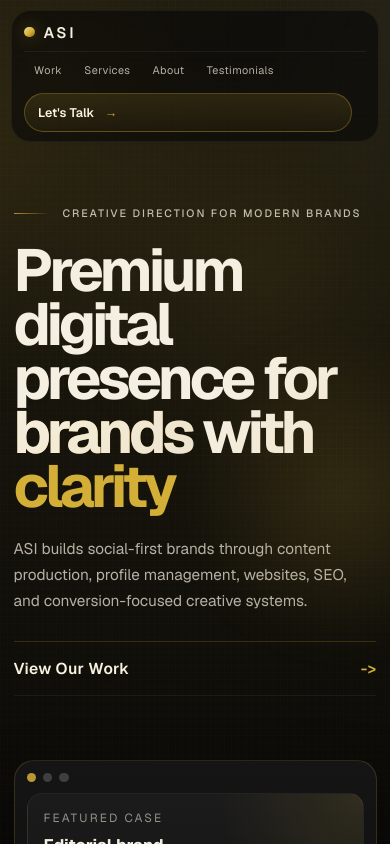
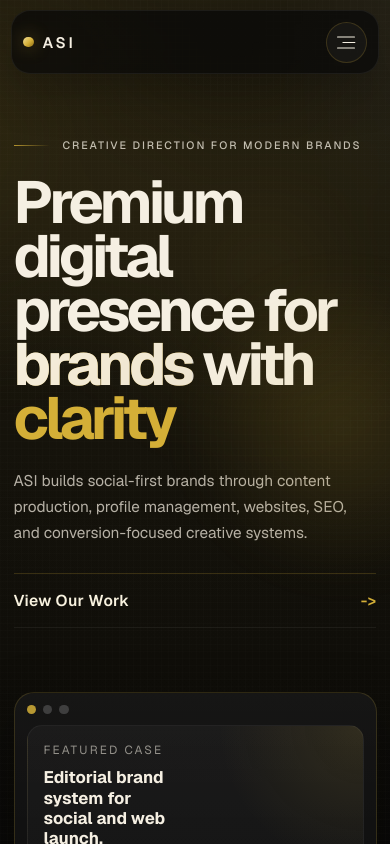
Before and after one commit to nemanja2424/asi, a Next.js app: page / in a window 390 px wide. Shown: the top 844 px of the page. Built offline with nearby package versions, Linux system fonts and the light colour scheme.

Commit message:
header za telefon

```diff
--- a/src/app/globals.css
+++ b/src/app/globals.css
@@ -51,6 +51,7 @@ select {
 }
 
 .nav-shell {
+  position: relative;
   display: flex;
   align-items: center;
   justify-content: space-between;
@@ -69,6 +70,11 @@ select {
     backdrop-filter 220ms ease,
     box-shadow 220ms ease,
     transform 220ms ease;
+}
+
+.mobile-menu-toggle,
+.mobile-nav-panel {
+  display: none;
 }
 
 .nav-shell-scrolled {
@@ -256,16 +262,187 @@ select {
 
 @media (max-width: 920px) {
   .site-header {
-    padding-top: 0.9rem;
+    padding: 0.8rem 1rem 0;
   }
 
   .nav-shell {
-    border-radius: 1.5rem;
-    padding: 0.95rem;
+    display: grid;
+    grid-template-columns: minmax(0, 1fr) auto;
+    gap: 0 0.8rem;
+    padding: 0.72rem 0.78rem;
+    border-color: rgba(255, 255, 255, 0.06);
+    border-radius: 1.35rem;
+    background: rgba(9, 9, 9, 0.74);
+    backdrop-filter: blur(20px);
+    box-shadow: 0 18px 46px rgba(0, 0, 0, 0.24);
   }
 
-  .nav-links {
+  .nav-shell-menu-open {
+    border-color: rgba(212, 175, 55, 0.2);
+    background: rgba(8, 8, 8, 0.9);
+    box-shadow: 0 24px 60px rgba(0, 0, 0, 0.38);
+  }
+
+  .nav-links,
+  .nav-cta {
     display: none;
+  }
+
+  .mobile-menu-toggle {
+    position: relative;
+    display: grid;
+    width: 2.7rem;
+    height: 2.7rem;
+    place-items: center;
+    padding: 0;
+    border: 1px solid rgba(212, 175, 55, 0.2);
+    border-radius: 999px;
+    background: rgba(255, 255, 255, 0.035);
+    color: var(--foreground);
+    cursor: pointer;
+  }
+
+  .mobile-menu-toggle span {
+    position: absolute;
+    width: 1.12rem;
+    height: 1px;
+    border-radius: 999px;
+    background: currentColor;
+    transform-origin: center;
+    transition:
+      transform 280ms cubic-bezier(0.22, 1, 0.36, 1),
+      opacity 180ms ease,
+      width 220ms ease,
+      color 180ms ease;
+  }
+
+  .mobile-menu-toggle span:nth-child(1) {
+    transform: translateY(-0.34rem);
+  }
+
+  .mobile-menu-toggle span:nth-child(2) {
+    width: 0.82rem;
+    transform: translateX(0.15rem);
+  }
+
+  .mobile-menu-toggle span:nth-child(3) {
+    transform: translateY(0.34rem);
+  }
+
+  .mobile-menu-toggle-open {
+    color: var(--gold);
+  }
+
+  .mobile-menu-toggle-open span:nth-child(1) {
+    transform: rotate(45deg);
+  }
+
+  .mobile-menu-toggle-open span:nth-child(2) {
+    width: 0;
+    opacity: 0;
+    transform: translateX(0);
+  }
+
+  .mobile-menu-toggle-open span:nth-child(3) {
+    transform: rotate(-45deg);
+  }
+
+  .mobile-nav-panel {
+    grid-column: 1 / -1;
+    display: grid;
+    max-height: 0;
+    overflow: hidden;
+    opacity: 0;
+    visibility: hidden;
+    transform: translateY(-0.55rem);
+    transition:
+      max-height 420ms cubic-bezier(0.22, 1, 0.36, 1),
+      opacity 220ms ease,
+      transform 320ms cubic-bezier(0.22, 1, 0.36, 1),
+      visibility 0s linear 420ms;
+  }
+
+  .mobile-nav-panel-open {
+    max-height: 28rem;
+    opacity: 1;
+    visibility: visible;
+    transform: translateY(0);
+    transition:
+      max-height 420ms cubic-bezier(0.22, 1, 0.36, 1),
+      opacity 220ms ease 70ms,
+      transform 320ms cubic-bezier(0.22, 1, 0.36, 1),
+      visibility 0s linear 0s;
+  }
+
+  .mobile-nav-links {
+    display: grid;
+    gap: 0;
+    margin-top: 0.68rem;
+    padding-top: 0.45rem;
+    border-top: 1px solid rgba(255, 255, 255, 0.07);
+  }
+
+  .mobile-nav-link {
+    display: grid;
+    grid-template-columns: 2rem minmax(0, 1fr) auto;
+    align-items: center;
+    gap: 0.6rem;
+    min-height: 3.2rem;
+    padding: 0.3rem 0.25rem;
+    border-bottom: 1px solid rgba(255, 255, 255, 0.055);
+    color: rgba(245, 239, 226, 0.9);
+    font-size: 1rem;
+    letter-spacing: -0.015em;
+    transition: color 180ms ease, padding-left 180ms ease;
+  }
+
+  .mobile-nav-link > span:first-child {
+    color: rgba(212, 175, 55, 0.72);
+    font-size: 0.62rem;
+    font-weight: 600;
+    letter-spacing: 0.16em;
+  }
+
+  .mobile-nav-link > span:last-child {
+    color: rgba(245, 239, 226, 0.34);
+    font-size: 0.82rem;
+  }
+
+  .mobile-nav-link:hover,
+  .mobile-nav-link:focus-visible {
+    padding-left: 0.5rem;
+    color: var(--gold);
+    outline: none;
+  }
+
+  .mobile-nav-cta {
+    display: flex;
+    align-items: center;
+    justify-content: space-between;
+    gap: 1rem;
+    margin-top: 0.7rem;
+    padding: 0.9rem 1rem;
+    border: 1px solid rgba(212, 175, 55, 0.26);
+    border-radius: 0.9rem;
+    background:
+      linear-gradient(100deg, rgba(212, 175, 55, 0.16), rgba(212, 175, 55, 0.04)),
+      rgba(255, 255, 255, 0.025);
+    color: #f8f2df;
+    font-size: 0.84rem;
+    font-weight: 600;
+    letter-spacing: 0.08em;
+    text-transform: uppercase;
+  }
+
+  .mobile-nav-cta span {
+    color: var(--gold);
+    font-size: 1rem;
+    transition: transform 180ms ease;
+  }
+
+  .mobile-nav-cta:hover span,
+  .mobile-nav-cta:focus-visible span {
+    transform: translateX(0.3rem);
   }
 
   .interactive-mockup {
@@ -279,14 +456,8 @@ select {
   }
 
   .nav-shell {
-    display: grid;
-    grid-template-columns: 1fr auto;
-    gap: 0.6rem 0.85rem;
-    padding: 0.7rem 0.75rem 0.55rem;
-    border-color: rgba(255, 255, 255, 0.055);
-    border-radius: 1.25rem;
-    background: rgba(9, 9, 9, 0.66);
-    backdrop-filter: blur(18px);
+    padding: 0.65rem 0.7rem;
+    border-radius: 1.2rem;
   }
 
   .brand-mark {
@@ -294,35 +465,14 @@ select {
     letter-spacing: 0.18em;
   }
 
-  .nav-cta {
-    padding: 0.62rem 0.8rem;
-    font-size: 0.78rem;
+  .mobile-menu-toggle {
+    width: 2.55rem;
+    height: 2.55rem;
   }
 
-  .nav-links {
-    grid-column: 1 / -1;
-    display: flex;
-    width: 100%;
-    justify-content: flex-start;
-    gap: 0.15rem;
-    padding: 0.25rem 0 0;
-    overflow-x: auto;
-    border: 0;
-    border-top: 1px solid rgba(255, 255, 255, 0.055);
-    border-radius: 0;
-    background: transparent;
-    scrollbar-width: none;
-  }
-
-  .nav-links::-webkit-scrollbar {
-    display: none;
-  }
-
-  .nav-link {
-    flex: 0 0 auto;
-    padding: 0.42rem 0.62rem;
-    font-size: 0.68rem;
-    letter-spacing: 0.04em;
+  .mobile-nav-link {
+    min-height: 3rem;
+    font-size: 0.94rem;
   }
 
   .interactive-mockup {
--- a/src/components/Navbar.jsx
+++ b/src/components/Navbar.jsx
@@ -1,17 +1,19 @@
 "use client";
 
 import Link from "next/link";
-import { useEffect, useState } from "react";
+import { useEffect, useRef, useState } from "react";
 
 const navItems = [
-  { label: "Work", href: "#work" },
-  { label: "Services", href: "#services" },
-  { label: "About", href: "#about" },
-  { label: "Testimonials", href: "#testimonials" },
+  { label: "Work", href: "/#work" },
+  { label: "Services", href: "/#services" },
+  { label: "About", href: "/#about" },
+  { label: "Testimonials", href: "/#testimonials" },
 ];
 
 export default function Navbar() {
   const [isScrolled, setIsScrolled] = useState(false);
+  const [isMenuOpen, setIsMenuOpen] = useState(false);
+  const headerRef = useRef(null);
 
   useEffect(() => {
     const onScroll = () => setIsScrolled(window.scrollY > 16);
@@ -22,9 +24,37 @@ export default function Navbar() {
     return () => window.removeEventListener("scroll", onScroll);
   }, []);
 
+  useEffect(() => {
+    const closeOnOutsideClick = (event) => {
+      if (!headerRef.current?.contains(event.target)) {
+        setIsMenuOpen(false);
+      }
+    };
+
+    const closeOnEscape = (event) => {
+      if (event.key === "Escape") {
+        setIsMenuOpen(false);
+      }
+    };
+
+    document.addEventListener("pointerdown", closeOnOutsideClick);
+    document.addEventListener("keydown", closeOnEscape);
+
+    return () => {
+      document.removeEventListener("pointerdown", closeOnOutsideClick);
+      document.removeEventListener("keydown", closeOnEscape);
+    };
+  }, []);
+
+  const closeMenu = () => setIsMenuOpen(false);
+
   return (
-    <header className="site-header">
-      <nav className={`nav-shell ${isScrolled ? "nav-shell-scrolled" : ""}`}>
+    <header ref={headerRef} className="site-header">
+      <nav
+        className={`nav-shell ${isScrolled ? "nav-shell-scrolled" : ""} ${
+          isMenuOpen ? "nav-shell-menu-open" : ""
+        }`}
+      >
         <Link href="/" className="brand-mark" aria-label="ASI home">
           <span className="brand-dot" />
           ASI
@@ -38,12 +68,57 @@ export default function Navbar() {
           ))}
         </div>
 
-        <Link href="#contact" className="nav-cta">
+        <Link href="/#contact" className="nav-cta">
           Let&apos;s Talk
           <span className="nav-cta-arrow" aria-hidden="true">
             {"\u2192"}
           </span>
         </Link>
+
+        <button
+          type="button"
+          className={`mobile-menu-toggle ${isMenuOpen ? "mobile-menu-toggle-open" : ""}`}
+          onClick={() => setIsMenuOpen((current) => !current)}
+          aria-expanded={isMenuOpen}
+          aria-controls="mobile-navigation"
+          aria-label={isMenuOpen ? "Close navigation" : "Open navigation"}
+        >
+          <span />
+          <span />
+          <span />
+        </button>
+
+        <div
+          id="mobile-navigation"
+          className={`mobile-nav-panel ${isMenuOpen ? "mobile-nav-panel-open" : ""}`}
+          aria-hidden={!isMenuOpen}
+        >
+          <div className="mobile-nav-links">
+            {navItems.map((item, index) => (
+              <Link
+                key={item.label}
+                href={item.href}
+                className="mobile-nav-link"
+                onClick={closeMenu}
+                tabIndex={isMenuOpen ? 0 : -1}
+              >
+                <span>{String(index + 1).padStart(2, "0")}</span>
+                {item.label}
+                <span aria-hidden="true">{"\u2197"}</span>
+              </Link>
+            ))}
+          </div>
+
+          <Link
+            href="/#contact"
+            className="mobile-nav-cta"
+            onClick={closeMenu}
+            tabIndex={isMenuOpen ? 0 : -1}
+          >
+            Let&apos;s Talk
+            <span aria-hidden="true">{"\u2192"}</span>
+          </Link>
+        </div>
       </nav>
     </header>
   );
```
